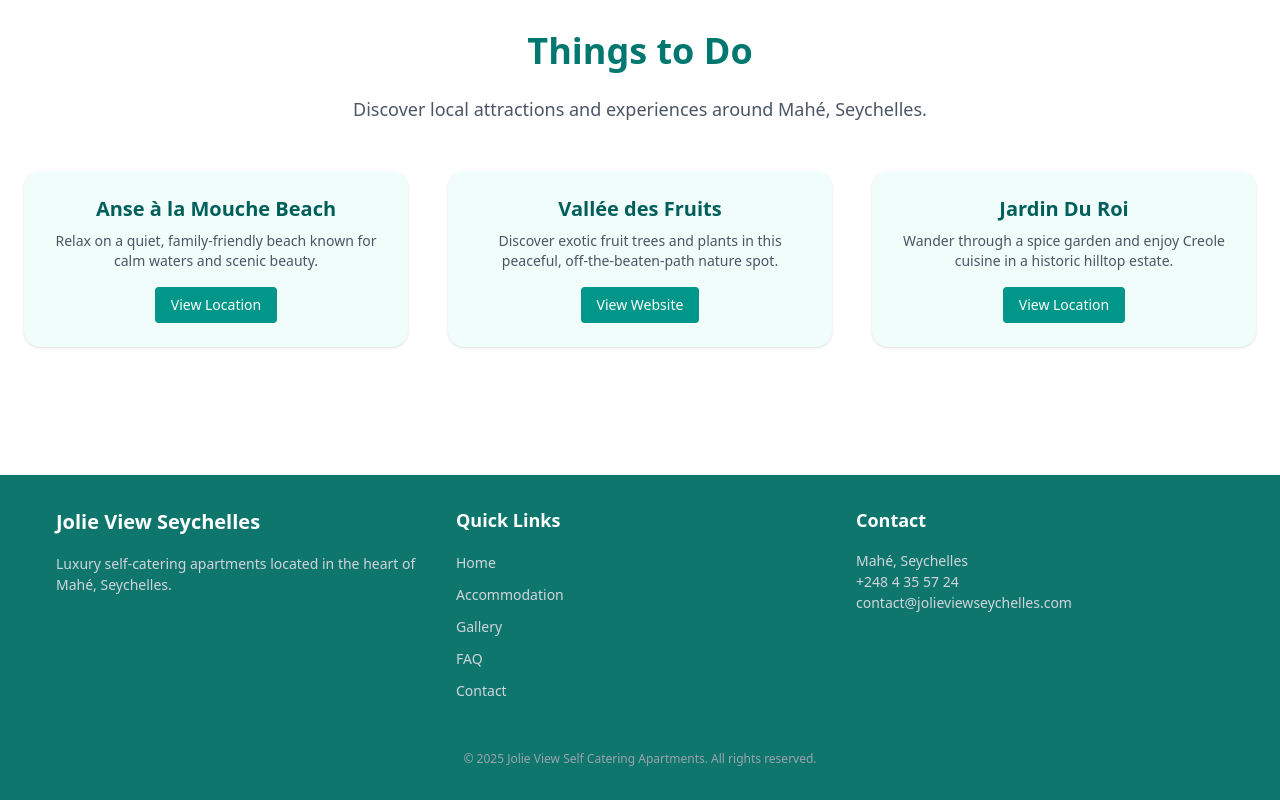
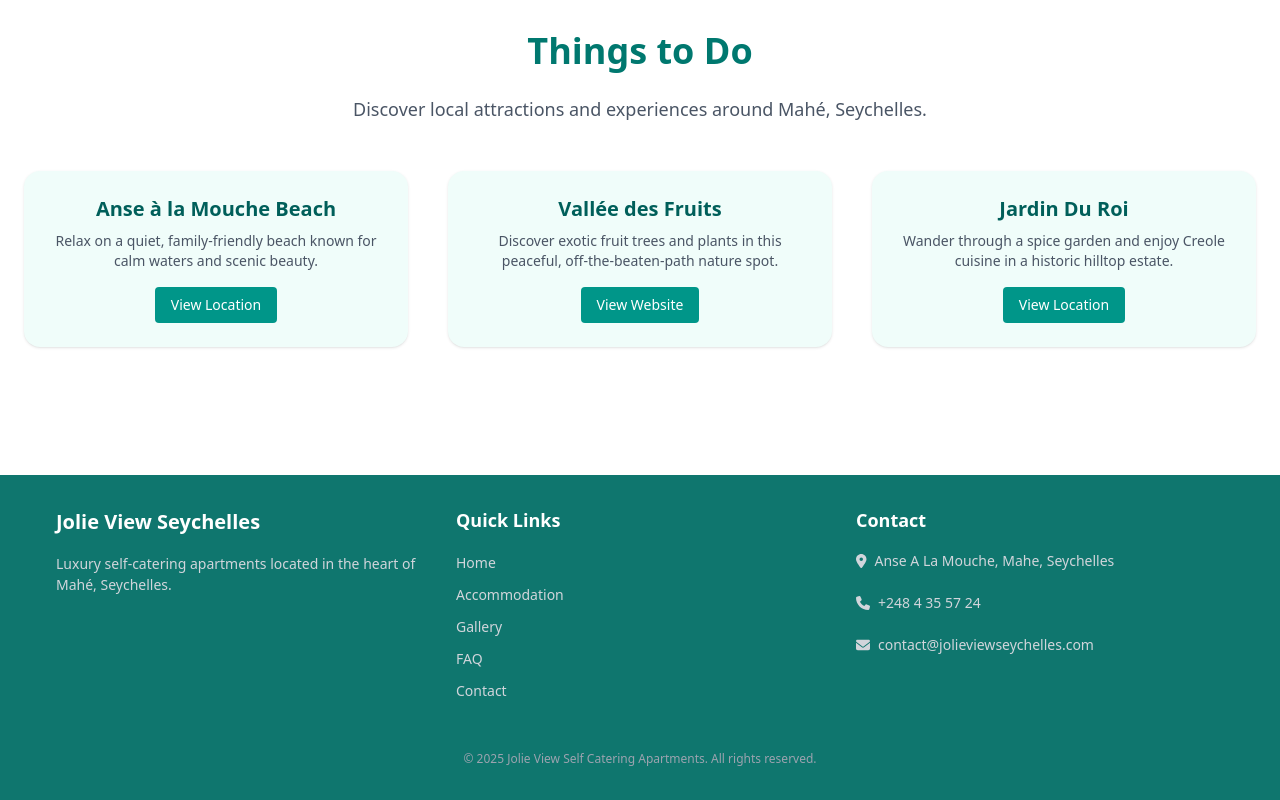
Before and after one commit to DovahSeb/jolieview-self-catering, an Angular app: page / in a window 1280 px wide. Shown: the part 1437-2237 px from the top of the page. Built offline with nearby package versions, Linux system fonts and the light colour scheme.

Commit message:
Added icons next to contact information

```diff
--- a/src/app/shared/components/footer/footer.component.css
+++ b/src/app/shared/components/footer/footer.component.css
@@ -1,4 +1,3 @@
-/* === FOOTER === */
 .footer {
     background-color: #0f766e; /* teal-800 */
     color: white;
@@ -31,6 +30,11 @@
     font-size: 1.125rem;
     font-weight: 600;
     margin-bottom: 1rem;
+  }
+
+  .footer-contact-item {
+    display: flex;
+    align-items: center;
   }
 
   .footer-links ul {
--- a/src/app/shared/components/footer/footer.component.html
+++ b/src/app/shared/components/footer/footer.component.html
@@ -19,9 +19,18 @@
     <div class="footer-contact">
       <h3>Contact</h3>
       <p>
-        Mahé, Seychelles<br>
-        +248 4 35 57 24<br>
-        {{ email }}<br>
+        <span class="footer-contact-item">
+          <fa-icon style="margin-right: 8px;" [icon]="faLocationDot"></fa-icon>
+          Anse A La Mouche, Mahe, Seychelles
+        </span><br>
+        <span class="footer-contact-item">
+          <fa-icon style="margin-right: 8px;" [icon]="faPhone"></fa-icon>
+          +248 4 35 57 24
+        </span><br>
+        <span class="footer-contact-item">
+          <fa-icon style="margin-right: 8px;" [icon]="faEnvelope"></fa-icon>
+          {{ email }}
+        </span><br>
       </p>
     </div>
   </div>
--- a/src/app/shared/components/footer/footer.component.ts
+++ b/src/app/shared/components/footer/footer.component.ts
@@ -1,14 +1,20 @@
 import { Component } from '@angular/core';
 import { RouterModule } from '@angular/router';
+import { FontAwesomeModule } from '@fortawesome/angular-fontawesome';
+import { faLocationDot, faPhone, faEnvelope } from '@fortawesome/free-solid-svg-icons';
 
 @Component({
   selector: 'app-footer',
   standalone: true,
-  imports: [RouterModule],
+  imports: [RouterModule, FontAwesomeModule],
   templateUrl: './footer.component.html',
   styleUrl: './footer.component.css'
 })
 export class FooterComponent {
+  faLocationDot = faLocationDot;
+  faPhone = faPhone;
+  faEnvelope = faEnvelope;
+
   email = 'contact@jolieviewseychelles.com'
   year = new Date().getFullYear();
 }
```
